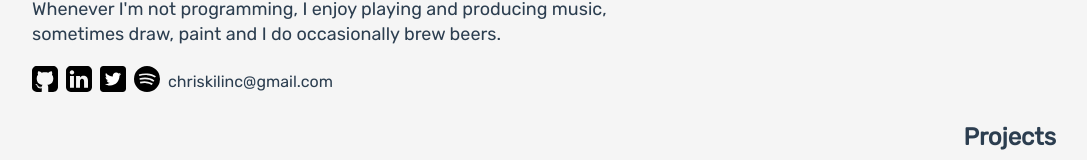
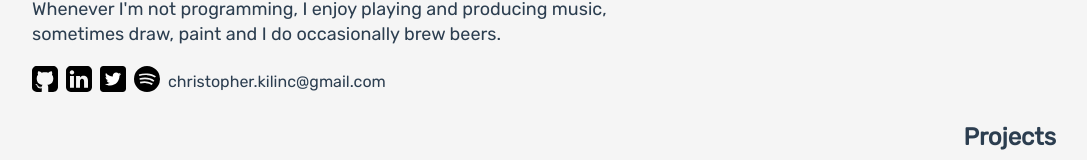
Before and after one commit to chriskilinc/chriskilinc-portfolio, a React (Create React App) app: page / in a window 1280 px wide. Shown: the part 401-561 px from the top of the page, without its empty margins (96-1183 px from the left). Built offline with nearby package versions, Linux system fonts and the light colour scheme; a web font is replaced by a local one.

Commit message:
Update Social.js email

```diff
--- a/src/pages/Social.js
+++ b/src/pages/Social.js
@@ -31,11 +31,11 @@ export function Social() {
       </Link>
 
       <a
-        href="mailto:chriskilinc@gmail.com"
+        href="mailto:christopher.kilinc@gmail.com"
         target="_blank"
         rel="noopener noreferrer"
         className="link"
-      >chriskilinc@gmail.com
+      >christopher.kilinc@gmail.com
       </a>
     </section>
   );
```
